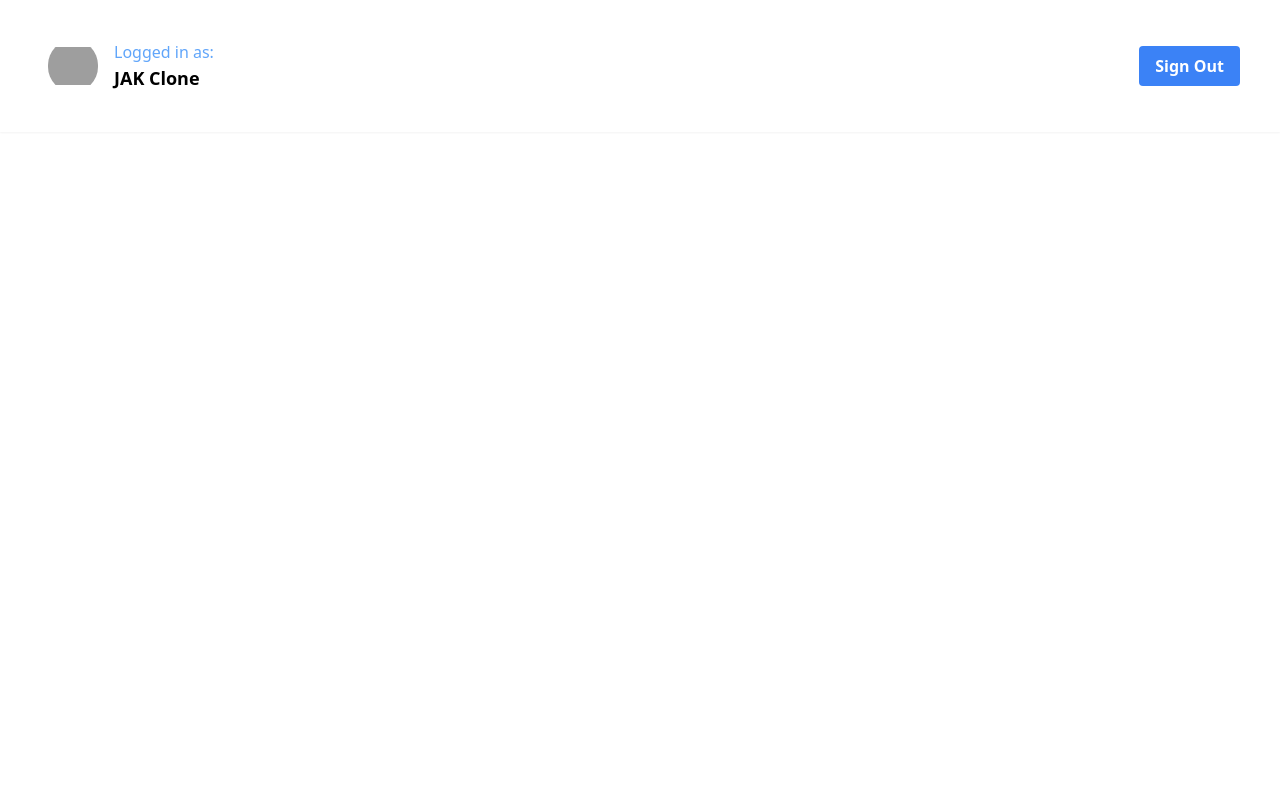
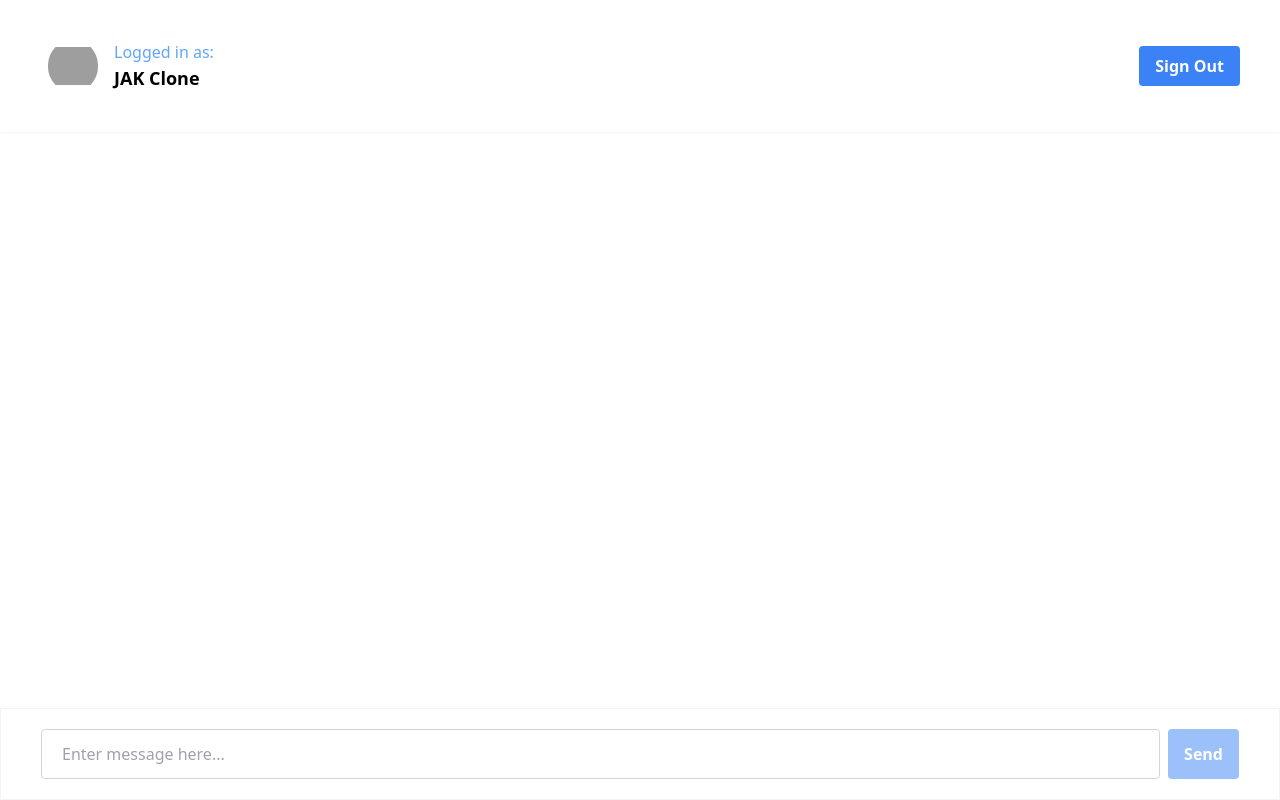
Before and after one commit to Jonak-Adipta-Kalita/Tutorial-Meta-Messenger-Clone, a Next.js app: page / in a window 1280 px wide. Built offline with nearby package versions, Linux system fonts and the light colour scheme; grey boxes are pictures that could not be loaded.

Commit message:
chat input 1/4!!

```diff
--- a/app/page.tsx
+++ b/app/page.tsx
@@ -1,4 +1,3 @@
-import React from "react";
 import ChatInput from "../components/ChatInput";
 import MessageList from "../components/MessageList";
 
--- a/components/ChatInput.tsx
+++ b/components/ChatInput.tsx
@@ -1,9 +1,45 @@
-import React from "react";
+"use client";
+
+import { FormEvent, useState } from "react";
 
 type Props = {};
 
 const ChatInput = (props: Props) => {
-  return <div></div>;
+  const [input, setInput] = useState("");
+
+  const addMessage = async (e: FormEvent<HTMLFormElement>) => {
+    e.preventDefault();
+
+    if (!input) return;
+
+    const messageToSend = input;
+
+    // send the message
+
+    setInput("");
+  };
+
+  return (
+    <form
+      onSubmit={addMessage}
+      className="flex px-10 py-5 space-x-2 border border-gray-100 fixed bottom-0 z-50 w-full"
+    >
+      <input
+        value={input}
+        onChange={(e) => setInput(e.target.value)}
+        type="text"
+        placeholder="Enter message here..."
+        className="flex-1 rounded border border-gray-300 outline-none focus:ring-2 focus:ring-blue-600 focus:border-transparent px-5 py-3 disabled:opacity-50 disabled:cursor-not-allowed"
+      />
+      <button
+        type="submit"
+        disabled={!input}
+        className="bg-blue-500 hover:bg-blue-700 disabled:hover:bg-blue-500 text-white font-bold py-2 px-4 rounded disabled:opacity-50 disabled:cursor-not-allowed"
+      >
+        Send
+      </button>
+    </form>
+  );
 };
 
 export default ChatInput;
--- a/components/MessageList.tsx
+++ b/components/MessageList.tsx
@@ -1,5 +1,3 @@
-import React from "react";
-
 type Props = {};
 
 const MessageList = (props: Props) => {
```
